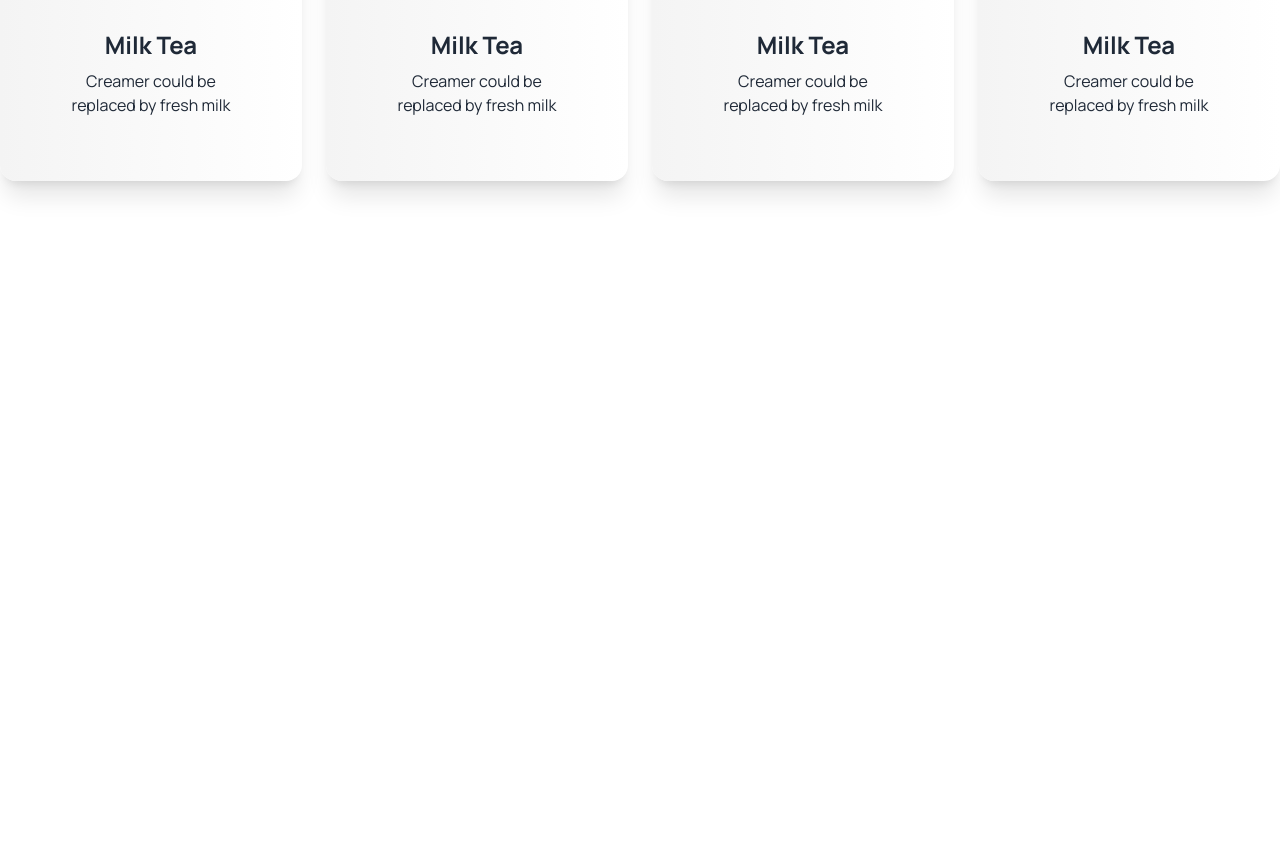
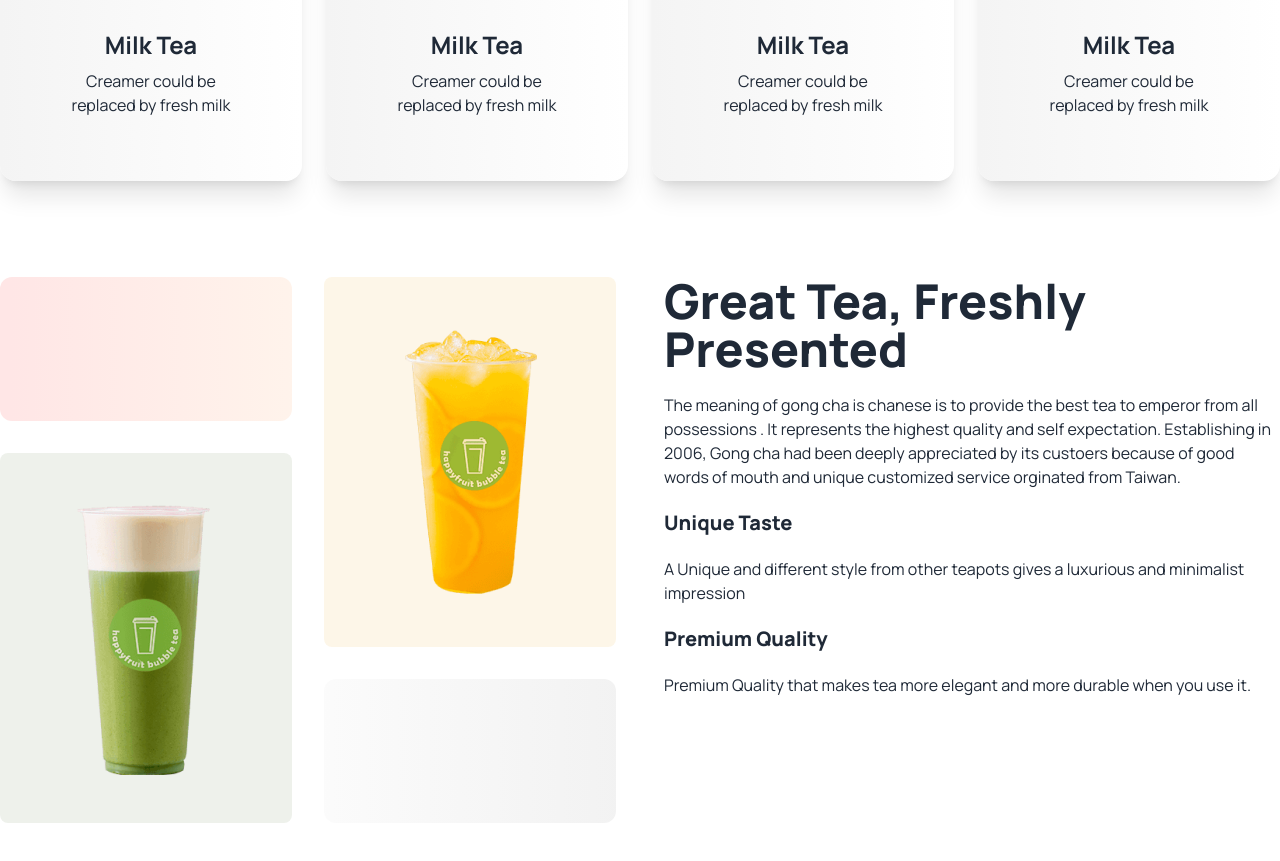
Before and after one commit to siamislam07/tea-house-daizyUi, a plain HTML site: page index.html in a window 1280 px wide. Shown: the part 892-1753 px from the top of the page. Before the commit the page ends 1169 px from the top, so only its background shows below. Drawn offline with nearby package versions, Linux system fonts and the light colour scheme.

Commit message:
great tea section added

```diff
--- a/index.html
+++ b/index.html
@@ -63,7 +63,8 @@
         <!-- feature section -->
         <section class="text-center my-24">
             <h2 class="text-5xl font-extrabold mb-5">Our Featured Products</h2>
-            <p class=" lg:max-w-2xl m-auto mb-10 ">There are many variations of passages of Lorem Ipsum available, but the
+            <p class=" lg:max-w-2xl m-auto mb-10 ">There are many variations of passages of Lorem Ipsum available, but
+                the
                 majority have suffered alteration in some form, by injected humour, or randomised words which don't look
                 even slightly believable. </p>
             <!-- featured tea card container -->
@@ -107,6 +108,32 @@
 
             </div>
         </section>
+
+        <!-- great tea fresh tea section -->
+        <section class="my-24 flex gap-12 flex-col lg:flex-row">
+            <div class="grid gap-8 grid-cols-1 md:grid-cols-2 flex-1">
+                <div class="rounded-xl h-36 opacity-10 bg-gradient-to-r from-[#F00] to-[#FF8938]"></div>
+                <div class="row-span-2 bg-[#E6A6231A] rounded-lg px-8 py-12 flex justify-center items-center">
+                    <img src="./images/fresh-1.png" alt="fresh tea">
+                </div>
+                <div class="row-span-2 bg-[#5776391A] rounded-lg px-8 py-12 flex justify-center items-center">
+                    <img src="./images/fresh-2.png" alt="fresh tea">
+                </div>
+                <div class="rounded-xl h-36 opacity-10 bg-gradient-to-r from-[#D9D9D9] to-[gray]"></div>
+            </div>
+            <div class="space-y-5 flex-1">
+                <h3 class="text-5xl font-extrabold">Great Tea, Freshly <br> Presented</h3>
+                <p>The meaning of gong cha is chanese is to provide the best tea to emperor from all possessions . It
+                    represents the highest quality and self expectation. Establishing in 2006, Gong cha had been deeply
+                    appreciated by its custoers because of good words of mouth and unique customized service orginated
+                    from Taiwan.</p>
+                <h4 class="text-xl font-extrabold">Unique Taste</h4>
+                <p>A Unique and different style from other teapots gives a luxurious and minimalist impression</p>
+                <h4 class="text-xl font-extrabold mt-8">Premium Quality</h4>
+                <p>Premium Quality that makes tea more elegant and more durable when you use it.</p>
+
+            </div>
+        </section>
     </main>
 
     <footer></footer>
```
